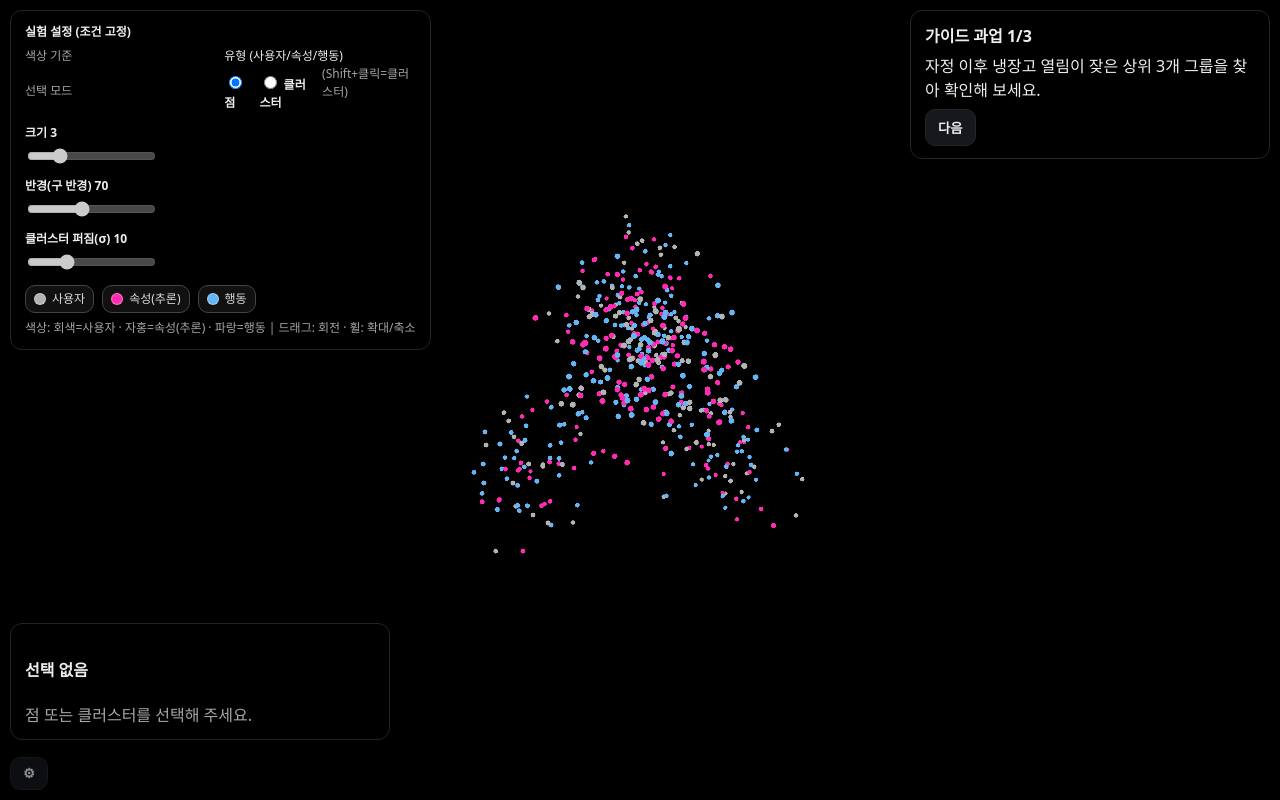
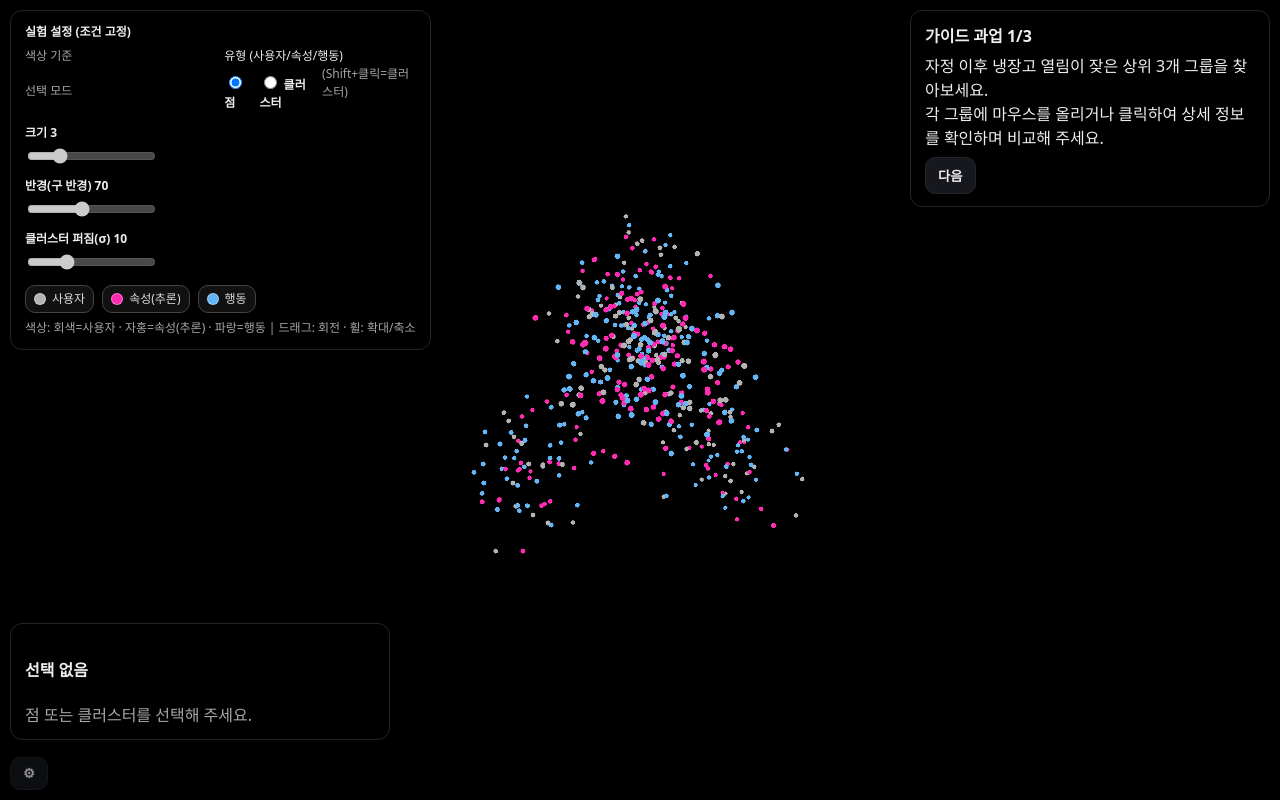
Before and after one commit to michellejojojo/11demo, a plain HTML site: page index.html in a window 1280 px wide. Drawn offline with nearby package versions, Linux system fonts and the light colour scheme; no server answers.

Commit message:
Update index.html

```diff
--- a/index.html
+++ b/index.html
@@ -869,9 +869,9 @@
 
   /* ====== Task Panel ====== */
   const TASKS = [
-    "자정 이후 냉장고 열림이 잦은 상위 3개 그룹을 찾아 확인해 보세요.",
-    "‘야간형’ 클러스터와 ‘가족 중심형’ 클러스터의 야간 사용 간격(분)을 비교하고 메모해 보세요.",
-    "툴팁을 사용해 ‘관심사 › 게이머 › 모바일 게임’ 속성과 ‘냉장고 · 냉장실 문 · 장시간 · 열림’ 행동이 ‘야간형’ 클러스터 안에 있는지 찾아 확인해 보세요."
+    "자정 이후 냉장고 열림이 잦은 상위 3개 그룹을 찾아보세요.<br>각 그룹에 마우스를 올리거나 클릭하여 상세 정보를 확인하며 비교해 주세요.",
+    "‘야간형’ 클러스터와 ‘가족 중심형’ 클러스터를 각각 찾아, ‘야간 사용 간격(분)’ 값을 비교해 보세요.<br>각 클러스터에 마우스를 올리거나 클릭하여 값을 확인해 주세요.",
+    "‘야간형’ 클러스터를 찾은 뒤, 마우스를 올려 표시되는 툴팁을 확인해 보세요.<br>툴팁 또는 상세 정보에서 아래 두 항목이 포함되어 있는지 확인해 주세요.<br><br>관심사 › 게이머 › 모바일 게임<br>냉장고 · 냉장실 문 · 장시간 · 열림"
   ];
 
   function mountTasks(){
```
